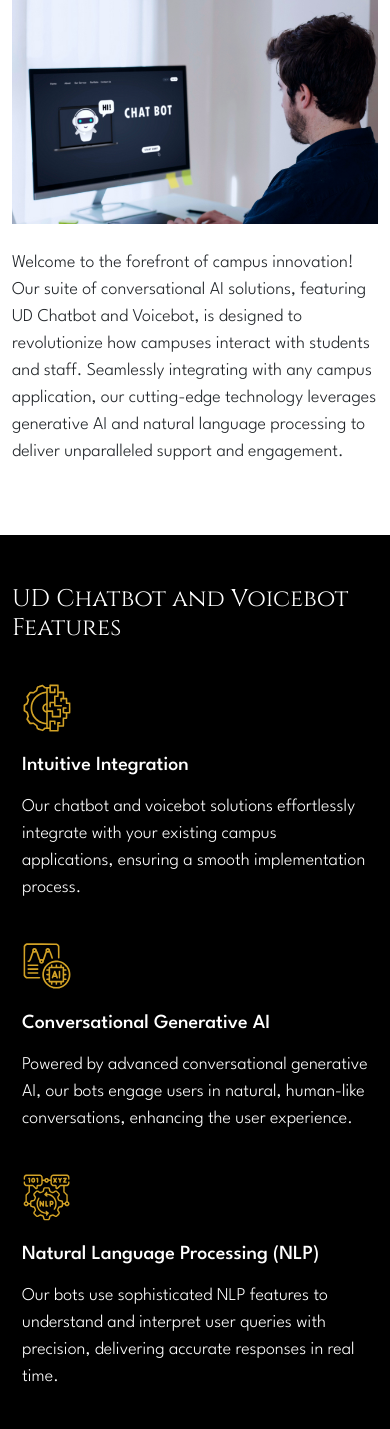
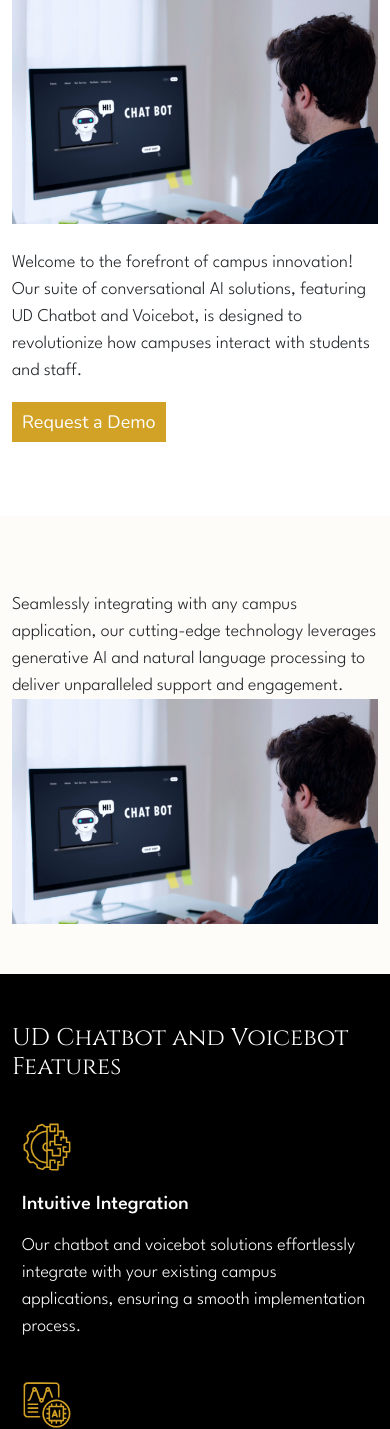
Before and after one commit to shashank-netserv/Unidesk, a PHP site: page /solutions.php in a window 390 px wide. Shown: the part 811-2240 px from the top of the page. Run offline with PHP 8.4, Linux system fonts and the light colour scheme.

Commit message:
nvabar sy=ubmenu added

```diff
--- a/chatboat-and-voiceboat.php
+++ b/chatboat-and-voiceboat.php
@@ -46,7 +46,7 @@ efficient.</li>
 
 
 
-      <p class="mt-3 fs18">As technology advances, the capabilities of generative AI chatbots and voicebots are expected to
+<p class="mt-3 fs18">As technology advances, the capabilities of generative AI chatbots and voicebots are expected to
 become increasingly sophisticated. These technologies can potentially revolutionize higher
 education support services, transforming how students learn, faculty teach, and institutions
 operate. By embracing generative AI chatbots and voicebots, higher education institutions can
--- a/css/style.css
+++ b/css/style.css
@@ -115,6 +115,8 @@ font-family: "Cinzel", serif;;
 .fw400{
     font-weight: 400;
 }
+
+.pb80{padding-bottom:80px;}
 .fw500{
     font-weight:500;
 }
--- a/footer.php
+++ b/footer.php
@@ -41,7 +41,7 @@
         <ul>
             <li class="mb15"><a href="solutions.php" class="text-decoration text-black fs22">Solutions</a></li>
             <li class="mb15"><a href="career.php" class="text-decoration text-black fs22">Career</a></li>
-            <!-- <li class="mb15"><a href="" class="text-decoration text-black fs22">Partners</a></li> -->
+            <li class="mb15"><a href="contact.php" class="text-decoration text-black fs22">Request A Demo</a></li>
         </ul>
         </div>
 
--- a/header.php
+++ b/header.php
@@ -3,7 +3,11 @@
 <head>
     <meta charset="UTF-8">
     <meta name="viewport" content="width=device-width, initial-scale=1.0">
-    <title>Unidesk</title>
+    <meta name="description" content="Unidesk deploys AI-driven technology at your campus to improve help desk support operational inefficiencies while reducing institutional costs. Learn how we are assisting our clients in delivering seamless support services to their end-users while achieving their institutional goals. Read to know more.">
+  <meta name="keywords" content="Help Desk Support, Help Desk Services, One Stop Solution, Student Support, AI Chatbot,LMS Help Desk, LMS Help Desk Support, LMS Support Services, LMS Support, LMS Support Outsourcing, Blackboard, Canvas, Jenzabar, Ellucian, Moodle,Student Chatbot, Education Chatbot, Higher Ed Chatbot, chatbot for higher education, higher education chatbot, chatbots in higher education, higher ed chatbot, chatbot for higher education,ai chatbot for higher education, ai chatbots for education.">
+  <meta name="title" content="Unidesk | AI & Predictive Analytics Customer Service Platform">
+    <title>Unidesk | AI & Predictive Analytics Customer Service Platform</title>
+
     <link rel="stylesheet" href="https://unpkg.com/bootstrap@5.3.2/dist/css/bootstrap.min.css">
     <link rel="stylesheet" href="css/style.css">
     <link rel="stylesheet" href="https://cdn.jsdelivr.net/npm/swiper@11/swiper-bundle.min.css" />
@@ -90,36 +94,43 @@ display:block !important;
         </li>
 
         <li class="nav-item">
-          <a class="nav-link" href="about.php">About</a>
+          <a class="nav-link" href="about.php">About Us</a>
+        </li>
+        <!-- <li class="nav-item">
+          <a class="nav-link" href="blog.php">Resources</a>
+        </li> -->
+
+
+         <li class="nav-item dropdown">
+          <a class="nav-link dropdown-toggle" href="#" id="navbarDropdownMenuLink" role="button" data-bs-toggle="dropdown" aria-expanded="false">
+          Resources
+          </a>
+          <ul class="dropdown-menu" aria-labelledby="navbarDropdownMenuLink">
+            <li><a class="dropdown-item" href="blog.php">Blog</a></li>
+            <li><a class="dropdown-item" href="videos.php">Video</a></li>
+          </ul>
         </li>
         <li class="nav-item">
-          <a class="nav-link" href="blog.php">Resources</a>
+          <a class="nav-link" href="contact.php">Contact Us</a>
         </li>
+      </ul>
 
-        <!-- <li class="nav-item">
-          <a class="nav-link" href="career.php">Career</a>
-        </li> -->
-        <!-- <li class="nav-item dropdown">
-          <a class="nav-link dropdown-toggle" href="career.php" id="navbarDropdownMenuLink" role="button" data-bs-toggle="dropdown" aria-expanded="false">
-            Career
-          </a>
-          <ul class="dropdown-menu" aria-labelledby="navbarDropdownMenuLink">
-            <li><a class="dropdown-item" href="about.php">About</a></li>
-            <li><a class="dropdown-item" href="career.php">Career</a></li>
-            <li><a class="dropdown-item" href="#">Something else here</a></li>
-          </ul>
-        </li> -->
-      </ul>
+
+
       <div class="d-flex align-items mb-p">
-            <a href="contact.php" class="headerbutton mobile-d-block">Contact Us <span><img src="images/contacticon.png" /></span></a>
+            <a href="contact.php" class="headerbutton mobile-d-block">Request A Demo</a>
         </div>
 
     </div>
         <div class="d-flex align-items mb-p">
-            <a href="contact.php" class="headerbutton desktop-d-block">Contact Us <span><img src="images/contacticon.png" /></span></a>
+            <a href="contact.php" class="headerbutton desktop-d-block">Request A Demo</a>
         </div>
   </div>
 </nav>
+
+
+<!--<p>Contact Unidesk for after-hours, weekends, holidays, and 24x7 IT help desk support services-->
+<!--for general IT, LMS, ERP/SIS quickly via phone, email, live chat, and chatbot.</p>-->
 
 
 <script>
--- a/index.php
+++ b/index.php
@@ -217,7 +217,7 @@
                 <!-- <p class="fs20 fw300">In recent years, integrating artificial intelligence (AI) technologies has transformed various industries, and higher education is no exception....</p> -->
               </div>
             </div>
-</a>
+            </a>
             </div>
           </div>
 
--- a/solutions.php
+++ b/solutions.php
@@ -7,7 +7,7 @@
 </section>
 
 
-<section class="home-about mt100">
+<section class="home-about pb80 mt100">
     <div class="container">
         <div class="row  align-items">
             <div class="col-md-5">
@@ -17,18 +17,40 @@
              <div class="col-md-7">
                 <div class="ml wow animate__animated animate__fadeInRight">
 
-                <p class="fs24 fw300">Welcome to the forefront of campus innovation! Our suite of conversational AI solutions,
+                <p class="fs24 fw300 mb40">Welcome to the forefront of campus innovation! Our suite of conversational AI solutions,
                   featuring UD Chatbot and Voicebot, is designed to revolutionize how campuses interact with
-                  students and staff. Seamlessly integrating with any campus application, our cutting-edge
-                  technology leverages generative AI and natural language processing to deliver unparalleled
-                  support and engagement.</p>
+                  students and staff. </p>
+
+                  <a href="contact.php" class="headerbutton text-center cta wow animate__animated animate__fadeInUp">Request a Demo</a>
                </div>
              </div>
         </div>
     </div>
 </section>
 
-<section class="digital-divide mt100 bg-black ptb80">
+
+<section class="ptb80" style="background: #FEFCF8;">
+    <div class="container">
+        <div class="row  align-items">
+
+
+             <div class="col-md-7">
+                <div class="ml wow animate__animated animate__fadeInLeft">
+
+                <p class="fs24 fw300">Seamlessly integrating with any campus application, our cutting-edge
+                  technology leverages generative AI and natural language processing to deliver unparalleled
+                  support and engagement.</p>
+               </div>
+             </div>
+
+             <div class="col-md-5">
+                <img src="images/chatboat.jpg" class="img-responsive wow animate__animated animate__slideInRight" />
+            </div>
+        </div>
+    </div>
+</section>
+
+<section class="digital-divide bg-black ptb80">
     <div class="container">
     <h3 class="fs52 cinzel fw400 mb20 text-white text-center m-left pb25 wow animate__animated animate__fadeInUp">UD Chatbot and Voicebot Features </span></h3>
         <div class="row  align-items">
```
